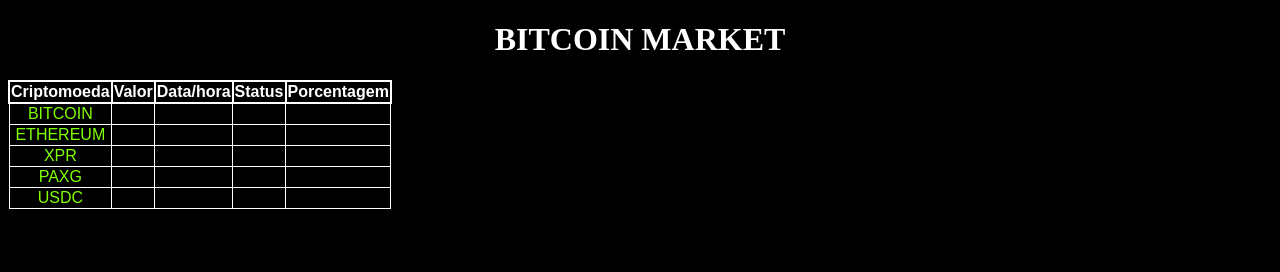
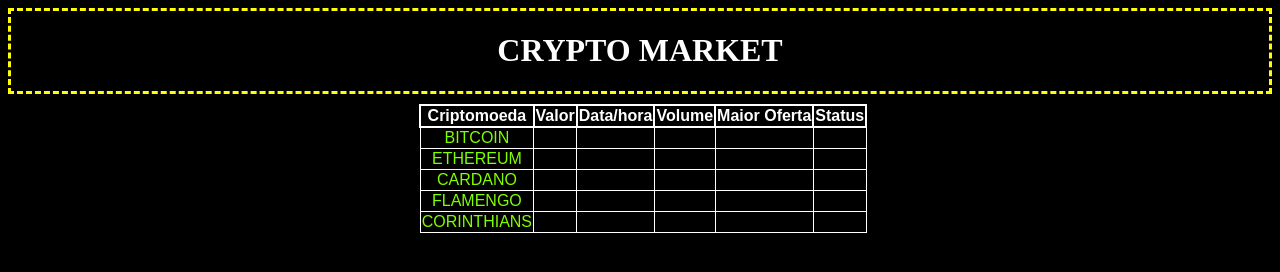
Before and after one commit to Sweet-Pillow/Crypto-Market, a plain HTML site: page index.html in a window 1280 px wide. Drawn offline with Linux system fonts and the light colour scheme; no server answers.

Commit message:
Consuming the API

```diff
--- a/index.html
+++ b/index.html
@@ -10,51 +10,62 @@
 </head>
 
 <body>
-    <h1>BITCOIN MARKET</h1>
+    <header>
+        <h1>CRYPTO MARKET</h1>
+    </header>
+
+    <section>
         <table>
             <tr>
                 <th>Criptomoeda</th>
                 <th>Valor</th>
                 <th>Data/hora</th>
+                <th>Volume</th>
+                <th>Maior Oferta</th>
                 <th>Status</th>
-            <th>Porcentagem</th>
             </tr>
             <tr>
                 <td>BITCOIN</td>
-            <td></td>
-            <td></td>
-            <td></td>
-            <td></td>
+                <td class="BTC-valor"></td>
+                <td class="BTC-data"></td>
+                <td class="BTC-volume"></td>
+                <td class="BTC-maior-oferta"></td>
+                <td class="BTC-status"></td>"
             </tr>
             <tr>
                 <td>ETHEREUM</td>
-            <td></td>
-            <td></td>
-            <td></td>
-            <td></td>
+                <td class="ETH-valor"></td>
+                <td class="ETH-data"></td>
+                <td class="ETH-volume"></td>
+                <td class="ETH-maior-oferta"></td>
+                <td class="ETH-status"></td>
             </tr>
             <tr>
-            <td>XPR</td>
-            <td></td>
-            <td></td>
-            <td></td>
-            <td></td>
+                <td>CARDANO</td>
+                <td class="ADA-valor"></td>
+                <td class="ADA-data"></td>
+                <td class="ADA-volume"></td>
+                <td class="ADA-maior-oferta"></td>
+                <td class="ADA-status"></td>
             </tr>
             <tr>
-            <td>PAXG</td>
-            <td></td>
-            <td></td>
-            <td></td>
-            <td></td>
+                <td>FLAMENGO</td>
+                <td class="MENGOFT-valor"></td>
+                <td class="MENGOFT-data"></td>
+                <td class="MENGOFT-volume"></td>
+                <td class="MENGOFT-maior-oferta"></td>
+                <td class="MENGOFT-status"></td>
             </tr>
             <tr>
-            <td>USDC</td>
-            <td></td>
-            <td></td>
-            <td></td>
-            <td></td>
+                <td>CORINTHIANS</td>
+                <td class="SCCPFT-valor"></td>
+                <td class="SCCPFT-data"></td>
+                <td class="SCCPFT-volume"></td>
+                <td class="SCCPFT-maior-oferta"></td>
+                <td class="SCCPFT-status"></td>
             </tr>
         </table>
+    </section>
 
     <script src="script.js"></script>
 </body>
--- a/script.js
+++ b/script.js
@@ -1,5 +1,36 @@
-let valoresCrypto = fetch('https://www.mercadobitcoin.net/api/BTC/ticker/', { method: 'GET' })
-    .then(response => response.text())
-    .then(texto => console.log(texto))
-    .then(data => {})
-    .catch(err => console.log(err.message))
+
+function getAPI(coin) {
+    console.log(`Moeda : ${coin}`)
+    let valoresCrypto = fetch(`https://www.mercadobitcoin.net/api/${coin}/ticker/`, { method: 'GET' })
+        .then(response => response.json())
+        .then(data => addInfo(data, coin))
+        .catch(err => console.log(err.message))
+}
+
+function caller(){
+    getAPI('BTC')
+    getAPI('ETH')
+    getAPI('ADA')
+    getAPI('MENGOFT')
+    getAPI('SCCPFT')
+
+}
+
+function loop() {
+    setInterval(caller , 1000)
+
+}
+
+function addInfo(data, coin) {
+
+    let date = new Date(data.ticker.date * 1000)
+    document.querySelector(`.${coin}-valor`).innerHTML = `R$ ${parseFloat(data.ticker.last).toFixed(4)}`
+    document.querySelector(`.${coin}-data`).innerHTML = `${date.getDate()}/${date.getMonth() + 1}/${date.getFullYear()}  ${date.getHours()}:${date.getMinutes()}:${date.getSeconds()}`
+    document.querySelector(`.${coin}-volume`).innerHTML = `${parseFloat(data.ticker.vol).toFixed(4)}`
+    document.querySelector(`.${coin}-maior-oferta`).innerHTML = `${parseFloat(data.ticker.buy).toFixed(4)}`
+
+}
+
+console.log('-----------------------\n')
+loop()
+console.log('-----------------------\n')
--- a/style.css
+++ b/style.css
@@ -1,5 +1,19 @@
 body {
+    display:flex;
+    flex-direction: column;
+    justify-content: center;
     background: black;
+
+}
+
+section {
+    display: flex;
+    justify-content: center;
+}
+
+header {
+    border: 3px dashed yellow;
+    margin-bottom: 10px;
 }
 
 h1 {
```
Lines whose indentation alone changed are shown as unchanged.
